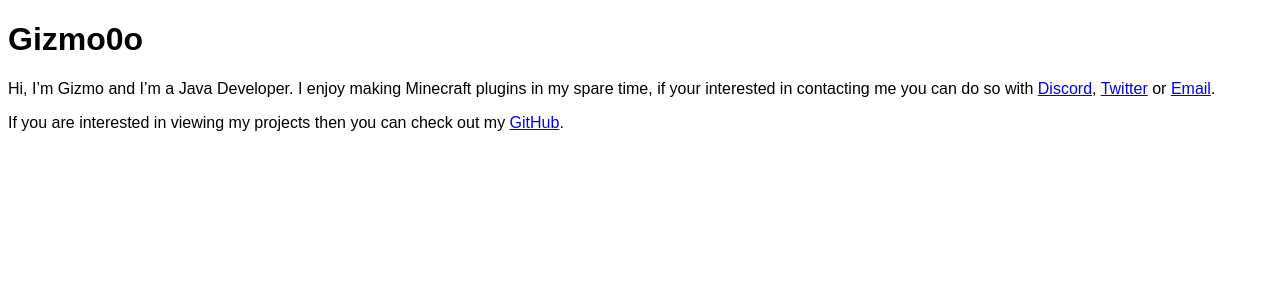
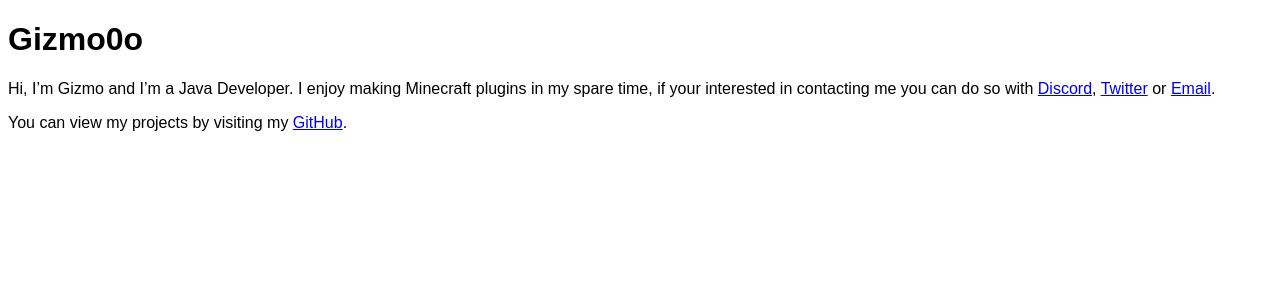
Before and after one commit to Gizmo0oDev/gizmo0odev.github.io, a Jekyll site: the page built from index.md, in a window 1280 px wide. Shown: the top 300 px of the page. Built offline with Jekyll 4.4.1, drawn with Linux system fonts in a browser that asks for light colours; some web fonts are replaced.

Commit message:
Update index.md

```diff
--- a/index.md
+++ b/index.md
@@ -8,7 +8,7 @@ layout: default
 Hi, I'm Gizmo and I'm a Java Developer.
 I enjoy making Minecraft plugins in my spare time, if your interested in contacting me you can do so with [Discord](https://discord.gg/KWwB8uEr3E), [Twitter](https://twitter.com/Gizmo0o_) or [Email](mailto:gizmo0obusiness@gmail.com).
 
-If you are interested in viewing my projects then you can check out my [GitHub](https://github.com/Gizmo0oDev).
+You can view my projects by visiting my [GitHub](https://github.com/Gizmo0oDev).
 
 <!--
 You can use HTML elements in Markdown, such as the comment element, and they won't
```
